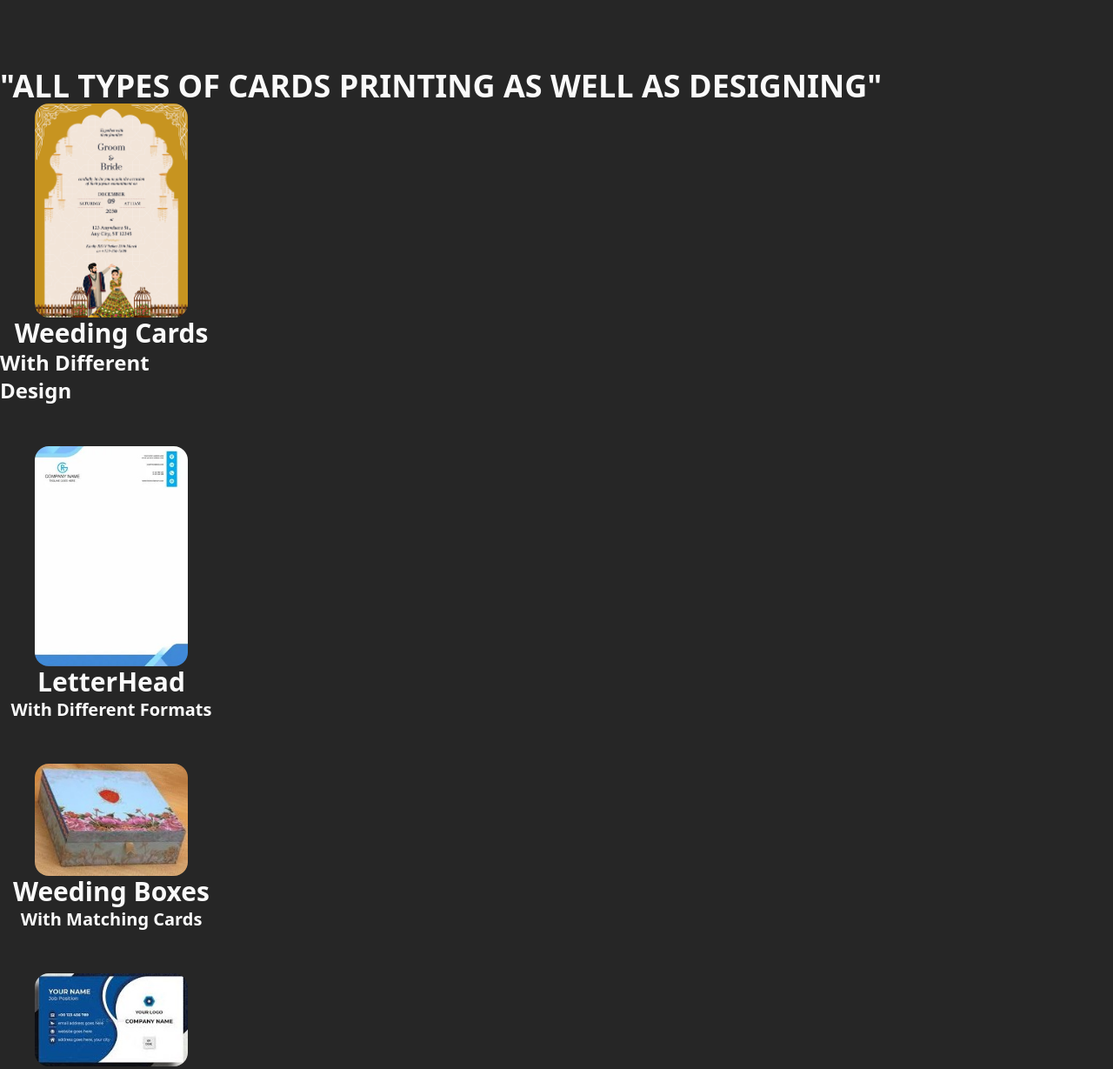
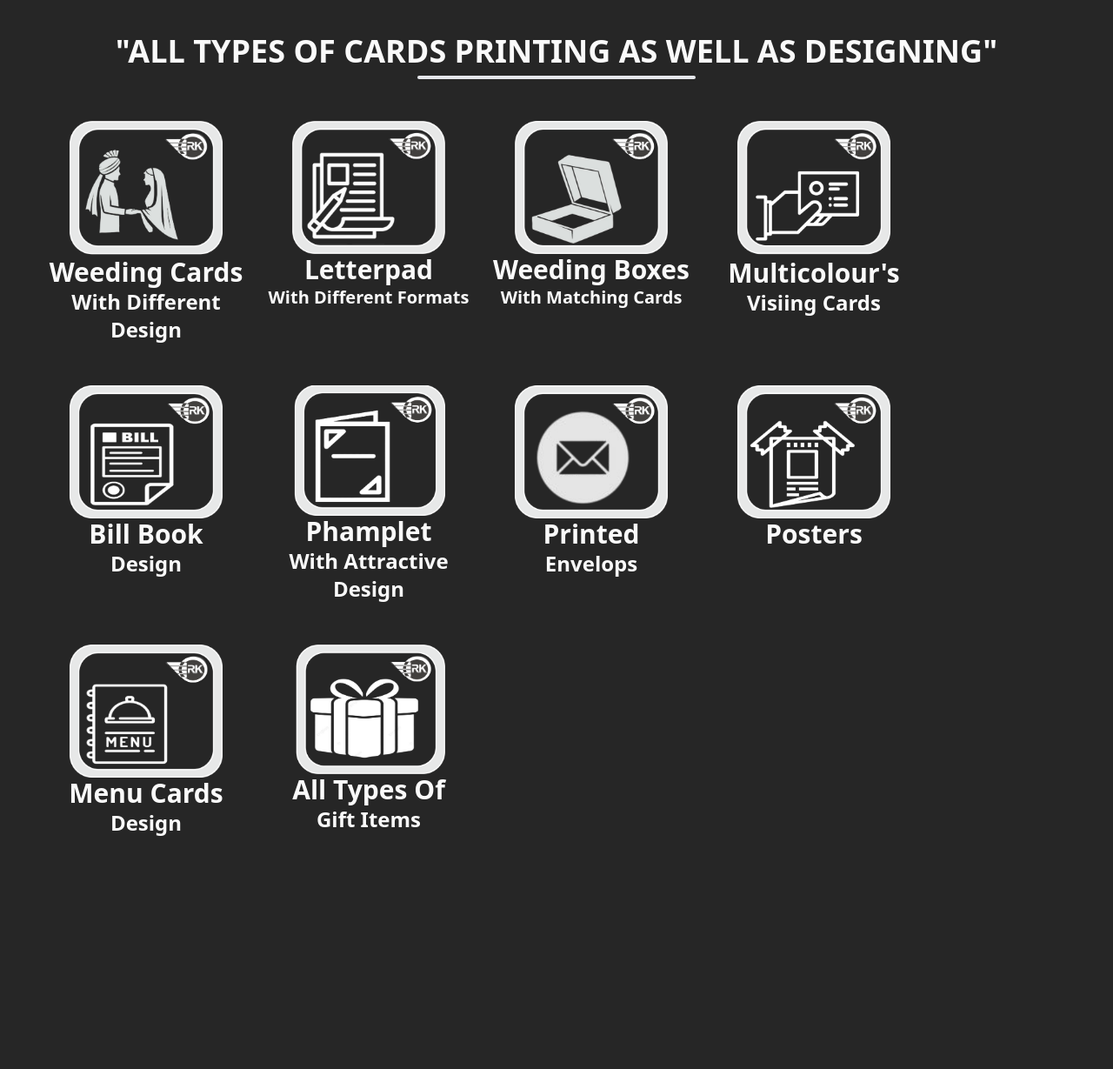
Before and after one commit to somil4632/RK-Arts-Website, a website with bundled scripts: page dist/index.html in a window 1280 px wide. Shown: the part 881-2110 px from the top of the page at 87% size. After the commit the page ends 1931 px from the top, so only its background shows below. Built offline with nearby package versions, Linux system fonts and the light colour scheme; animation ran at ten frames a second.

Commit message:
added icons of weeding card , letterpad , weeding boxes , visiting cards , bill books , phamplet , envelops , posters , menu cards , gift boxes ....

```diff
--- a/dist/index.html
+++ b/dist/index.html
@@ -37,72 +37,71 @@
 
 
 
-         <div class=" h-auto w-full flex flex-col justify-center p-10"></div>
+         <div class=" h-auto w-full flex flex-col items-center p-10">
                    <p class=" text-neutral-50 font-bold text-2xl md:text-3xl lg:text-4xl leading-relaxed">
              "ALL TYPES OF CARDS PRINTING AS WELL AS DESIGNING"</p>
+             <div class=" w-80 h-1 border-b-4 border-neutral-100 mb-12 rounded-2xl mt-2"></div>
 
-
-            <div class=" w-64 flex flex-col items-center mb-12">
-               <img src="/assets/card.png" alt="" class="rounded-2xl w-44 h-44">
+         <div class=" flex flex-wrap justify-center gap-8 mt-10  mx-auto max-w-6xl">
+            <div class=" w-64 flex flex-col items-center text-center mb-12">
+               <img src="/assets/weeding card icon.png" alt="" class="rounded-2xl w-44 h-44 object-cover">
                <p class=" text-3xl font-bold text-neutral-50">Weeding Cards</p>
                <p class=" text-2xl font-bold text-neutral-50">With Different Design</p>
             </div>
 
-               <div class=" w-64 flex flex-col items-center mb-12">
-                  <img src="/assets/letterhead.jpg" alt="" class="rounded-2xl w-44 h-44">
-                  <p class=" text-3xl font-bold text-neutral-50">LetterHead</p>
+             <div class=" w-64 flex flex-col items-center text-center mb-12">
+                  <img src="/assets/letterpad icon.png" alt="" class="rounded-2xl w-44 h-44 object-cover">
+                  <p class=" text-3xl font-bold text-neutral-50">Letterpad</p>
                   <p  class=" text-xl font-bold text-neutral-50">With Different Formats</p>
             </div>
 
-                   <div class=" w-64 flex flex-col items-center mb-12">
-                     <img src="/assets/weeding box.jpg " alt="" class=" rounded-2xl w-44 h-44">
+             <div class=" w-64 flex flex-col items-center text-center mb-12">
+                     <img src="/assets/weeding box icon.png " alt="" class=" rounded-2xl w-44 h-44 object-cover">
                      <p class=" text-3xl font-bold text-neutral-50">Weeding Boxes</p>
                      <p class=" text-xl font-bold text-neutral-50">With Matching Cards</p>
             </div>
 
-                     <div class=" w-64 flex flex-col items-center mb-12">
-                        <img src="/assets/visiting card.jpg" alt="" class=" rounded-2xl w-44 h-44">
+            <div class=" w-64 flex flex-col items-center text-center mb-12">
+                        <img src="/assets/visiting card icon.png" alt="" class=" rounded-2xl w-44 h-44 object-cover">
                         <p class=" text-3xl font-bold text-neutral-50">Multicolour's</p>
                         <p class=" text-2xl font-bold text-neutral-50">Visiing Cards</p>
             </div>
 
-                       <div class=" w-64 flex flex-col items-center mb-12">
-                        <img src="/assets/Bill Book.png" alt="" class=" rounded-2xl w-44 h-44">
+            <div class=" w-64 flex flex-col items-center text-center mb-12">
+                        <img src="/assets/bill book icon.png" alt="" class=" rounded-2xl w-44 h-44 object-cover">
                         <p class=" text-3xl font-bold text-neutral-50">Bill Book</p>
                         <p class=" text-2xl font-bold text-neutral-50">Design</p>
                    </div>
 
-                         <div class=" w-64 flex flex-col items-center mb-12">
-                           <img src="/assets/phamplet.jpg" alt="" class=" rounded-2xl w-44 h-44">
+                  <div class=" w-64 flex flex-col items-center text-center mb-12">
+                           <img src="/assets/phamplet icon.png" alt="" class=" rounded-2xl w-44 h-44 object-cover">
                            <p class=" text-3xl font-bold text-neutral-50">Phamplet</p>
                            <p class=" text-2xl font-bold text-neutral-50">With Attractive Design</p>
                          </div>
 
-                           <div class=" w-64 flex flex-col items-center mb-12">
-                              <img src="/assets/envelop.png" alt="" class=" rounded-2xl w-44 h-44">
+                 <div class=" w-64 flex flex-col items-center text-center mb-12">
+                              <img src="/assets/envelop icon.png" alt="" class=" rounded-2xl w-44 h-44 object-cover">
                               <p class=" text-3xl font-bold text-neutral-50">Printed</p>
                               <p class=" text-2xl font-bold text-neutral-50">Envelops</p>
                            </div>
 
-                            <div class=" w-64 flex flex-col items-center mb-12">
-                              <img src="/assets/posters.jpg" alt="" class=" rounded-2xl w-44 h-44">
+                   <div class=" w-64 flex flex-col items-center text-center mb-12 ">
+                              <img src="/assets/poster icon.png" alt="" class=" rounded-2xl w-44 h-44 object-cover">
                               <p class=" text-3xl font-bold text-neutral-50">Posters</p>
                             </div>
 
-                             <div class=" w-64 flex flex-col items-center mb-12">
-                              <img src="/assets/menu card.jpg" alt="" class=" rounded-2xl w-44 h-44">
+                   <div class=" w-64 flex flex-col items-center text-center mb-12">
+                              <img src="/assets/menu card icon'.png" alt="" class=" rounded-2xl w-44 h-44 object-cover">
                               <p class=" text-3xl font-bold text-neutral-50">Menu Cards</p>
                               <p class=" text-2xl font-bold text-neutral-50">Design</p>
                              </div>
 
-                              <div class=" w-64 flex flex-col items-center mb-12">
-                               <img src="/assets/gift.jpg" alt="" class=" rounded-2xl w-44 h-44">
+                      <div class=" w-64 flex flex-col items-center text-center mb-12">
+                               <img src="/assets/gift box icon.png" alt="" class=" rounded-2xl w-44 h-44 object-cover">
                                <p class=" text-3xl font-bold text-neutral-50">All Types Of</p>
                                <p class=" text-2xl font-bold text-neutral-50">Gift Items</p>
                               </div>
-
                  </div>
-
       </div>
 </body>
 </html>
```
Also changed, not shown: assets/Backup_of_phamplet icon.png (added), assets/bill book icon.png (added), assets/envelop icon.png (added), assets/gift box icon.png (added), assets/letterpad icon.png (added), assets/menu card icon'.png (added), assets/phamplet icon.png (added), assets/poster icon.png (added), assets/visiting card icon.png (added), assets/weeding box icon.png (added), assets/weeding card icon.png (added), 1 other file. Lines whose indentation alone changed are shown as unchanged.
